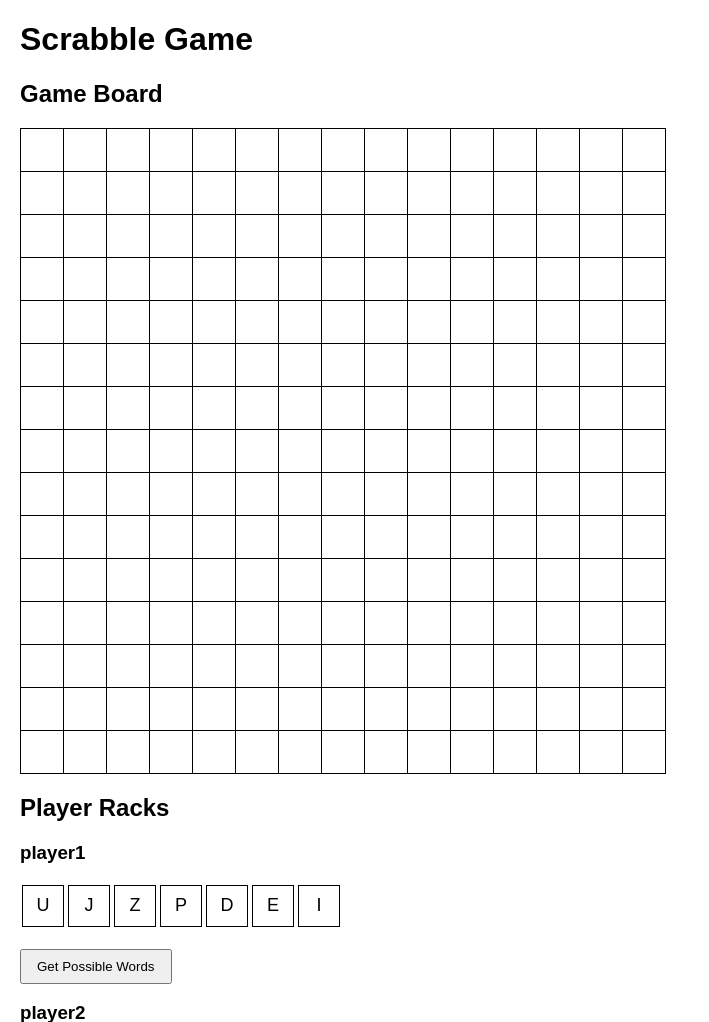
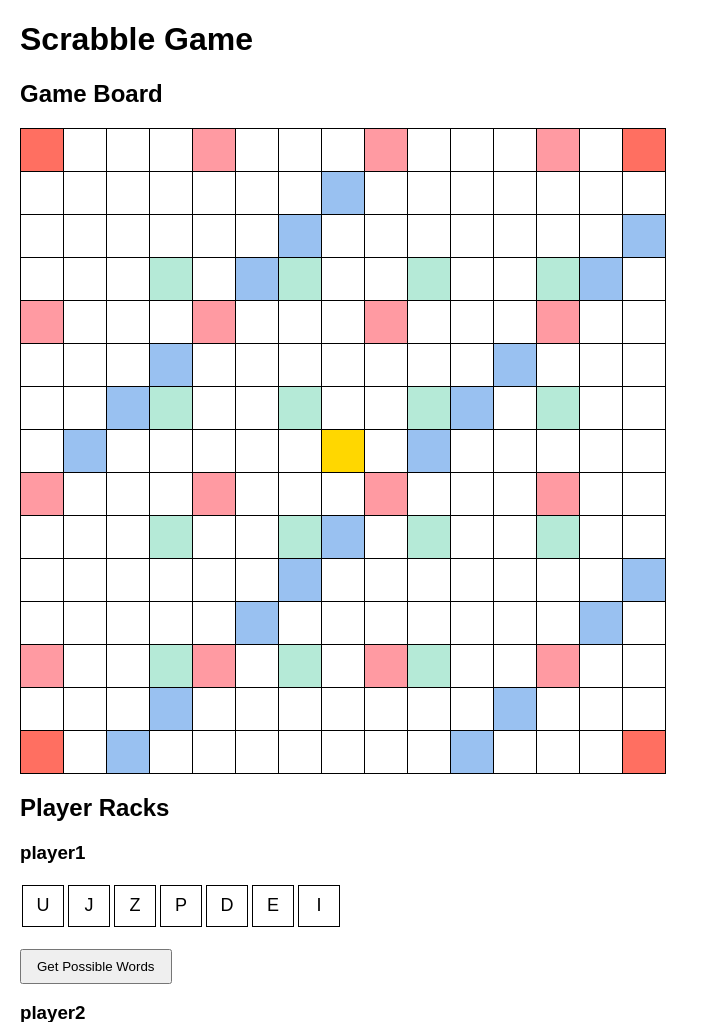
Before and after one commit to godfreynolan/scrabble, a Flask app: page / in a window 1280 px wide. Shown: the top 1022 px of the page, without its empty margins (0-709 px from the left). Run offline with Flask 3, Linux system fonts and the light colour scheme.

Commit message:
Update scrabble.html

```diff
--- a/templates/scrabble.html
+++ b/templates/scrabble.html
@@ -23,13 +23,23 @@
             font-size: 18px;
             position: relative;
         }
-        td[data-point]::after {
-            content: attr(data-point);
-            font-size: 10px;
-            color: gray;
-            position: absolute;
-            bottom: 2px;
-            right: 2px;
+        /* Scrabble board color styles */
+        .double-word {
+            background-color: #FF9AA2;
+        }
+        .triple-word {
+            background-color: #FF6F61;
+            color: white;
+        }
+        .double-letter {
+            background-color: #B5EAD7;
+        }
+        .triple-letter {
+            background-color: #99C1F1;
+            color: white;
+        }
+        .center-star {
+            background-color: #FFD700;
         }
         .rack {
             display: flex;
@@ -75,7 +85,19 @@
         {% for i in range(board|length) %}
         <tr>
             {% for j in range(board[i]|length) %}
-            <td data-point="{{ points[i][j] if points else '' }}" data-row="{{ i }}" data-col="{{ j }}">{{ board[i][j] }}</td>
+            {% set cell_class = '' %}
+            {% if (i == 7 and j == 7) %}
+                {% set cell_class = 'center-star' %}
+            {% elif (i == 0 and j == 0) or (i == 0 and j == 14) or (i == 14 and j == 0) or (i == 14 and j == 14) or (i == 7 and j == 7) %}
+                {% set cell_class = 'triple-word' %}
+            {% elif (i % 4 == 0 and j % 4 == 0) and i != 7 and j != 7 %}
+                {% set cell_class = 'double-word' %}
+            {% elif (i % 3 == 0 and j % 3 == 0) and (i != 0 and j != 0) %}
+                {% set cell_class = 'double-letter' %}
+            {% elif (i + j) % 8 == 0 %}
+                {% set cell_class = 'triple-letter' %}
+            {% endif %}
+            <td class="{{ cell_class }}" data-point="{{ points[i][j] if points else '' }}" data-row="{{ i }}" data-col="{{ j }}"></td>
             {% endfor %}
         </tr>
         {% endfor %}
@@ -121,6 +143,35 @@
     </form>
 
     <script>
+        const tiles = document.querySelectorAll('.rack span');
+        const boardCells = document.querySelectorAll('#board td');
+
+        // Enable drag and drop functionality
+        tiles.forEach(tile => {
+            tile.addEventListener('dragstart', (e) => {
+                tile.classList.add('dragging');
+                e.dataTransfer.setData('text/plain', tile.dataset.letter);
+            });
+
+            tile.addEventListener('dragend', () => {
+                tile.classList.remove('dragging');
+            });
+        });
+
+        boardCells.forEach(cell => {
+            cell.addEventListener('dragover', (e) => {
+                e.preventDefault();
+            });
+
+            cell.addEventListener('drop', (e) => {
+                e.preventDefault();
+                const letter = e.dataTransfer.getData('text/plain');
+                if (!cell.textContent.trim()) {
+                    cell.textContent = letter;
+                }
+            });
+        });
+
         function getPossibleWords(player) {
             const rack = Array.from(document.querySelectorAll(`#${player}-rack span`)).map(el => el.textContent).join('');
 
```
